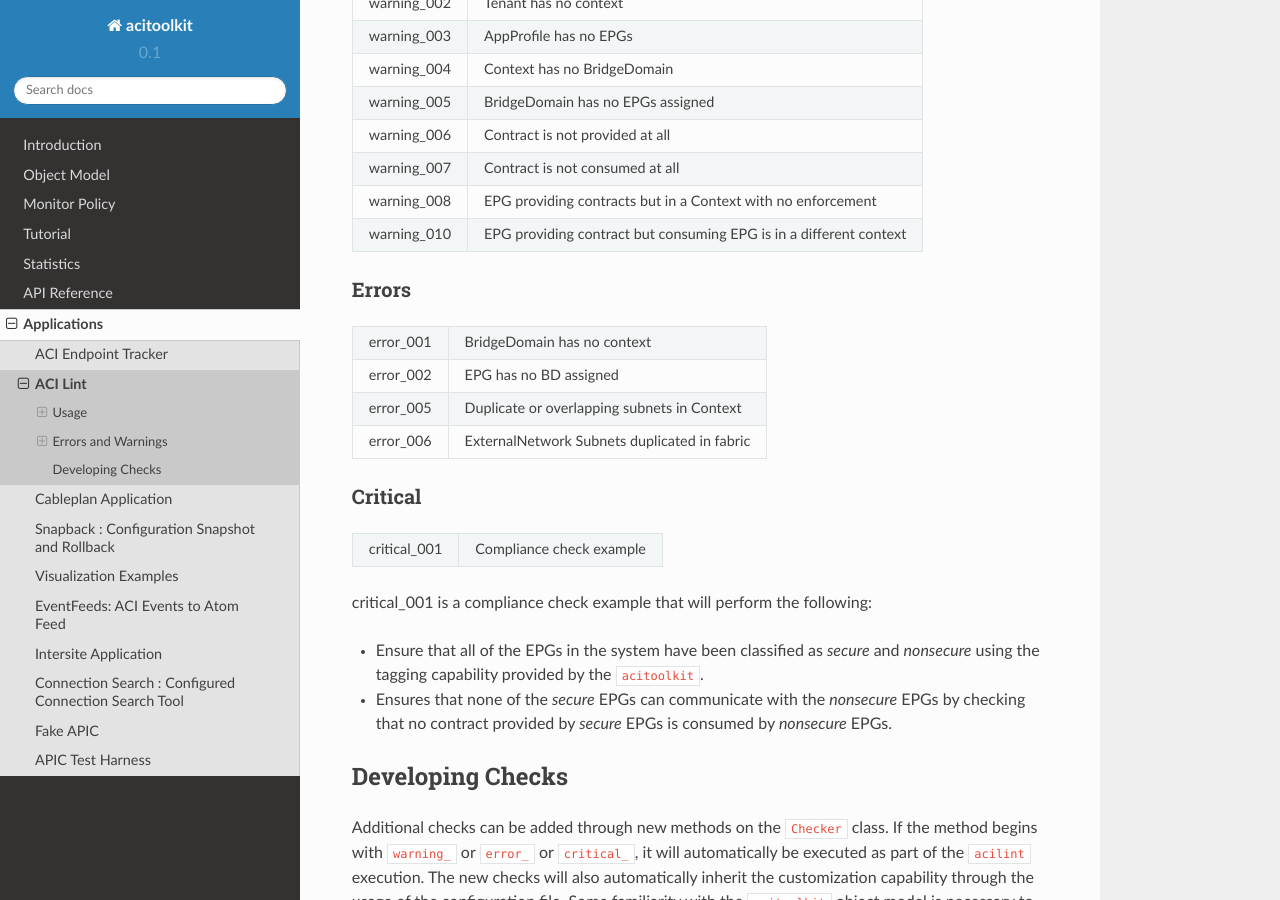
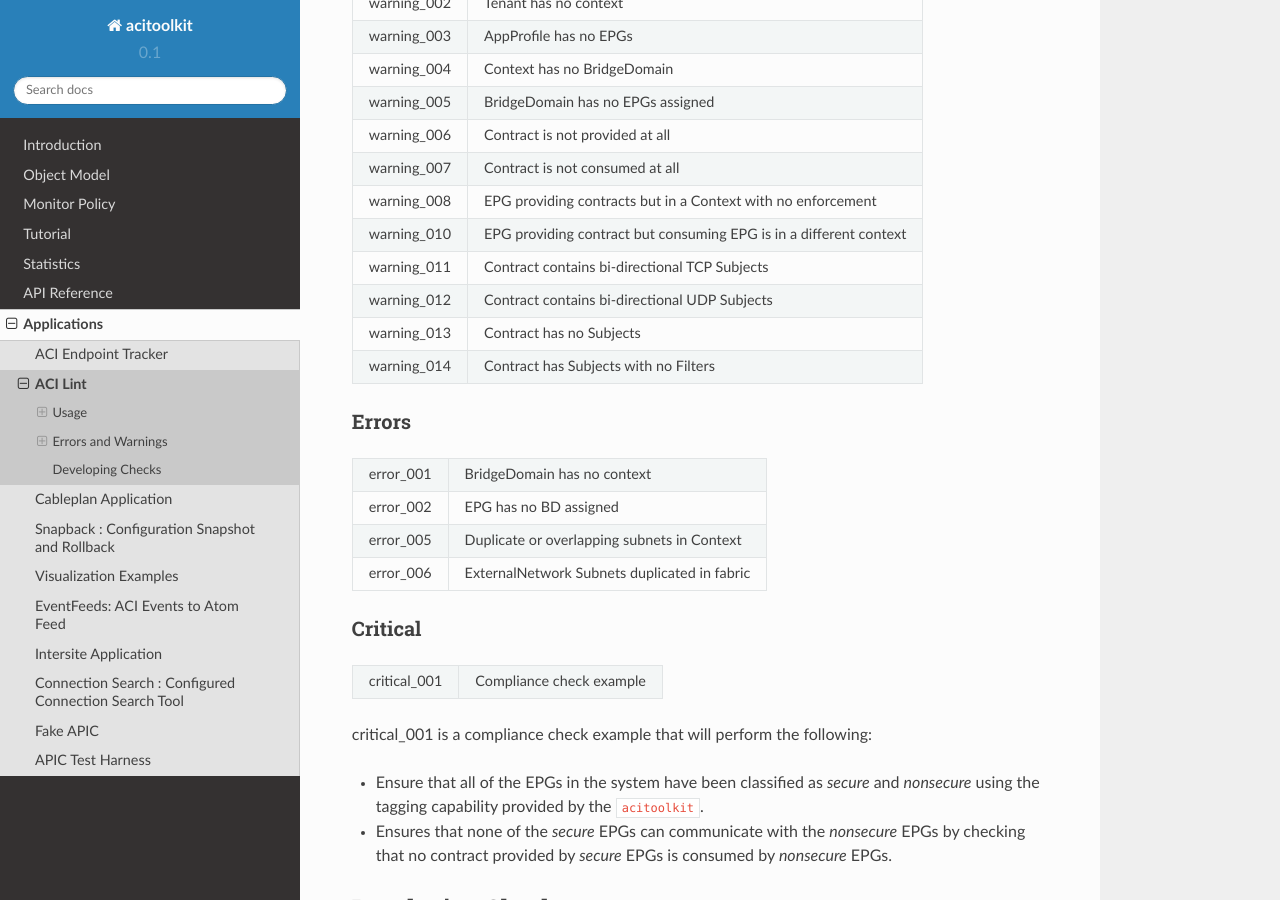
Before and after one commit to datacenter/acitoolkit, a Sphinx documentation site: the page built from docs/source/acilint.rst, in a window 1280 px wide and 900 px high, scrolled down 2615 px. Built offline with Sphinx 7.4.7 and the Read the Docs theme 2.0.0, drawn with Linux system fonts in a browser that asks for light colours.

Commit message:
Update acilint doc for new warnings.
Added documentation for warnings 11-14.

```diff
--- a/docs/source/acilint.rst
+++ b/docs/source/acilint.rst
@@ -145,6 +145,16 @@ Warnings
 |warning_010 |EPG providing contract but consuming EPG is |
 |            |in a different context                      |
 +------------+--------------------------------------------+
+|warning_011 |Contract contains bi-directional TCP        |
+|            |Subjects                                    |
++------------+--------------------------------------------+
+|warning_012 |Contract contains bi-directional UDP        |
+|            |Subjects                                    |
++------------+--------------------------------------------+
+|warning_013 |Contract has no Subjects                    |
++------------+--------------------------------------------+
+|warning_014 |Contract has Subjects with no Filters       |
++------------+--------------------------------------------+
 
 Errors
 ~~~~~~
```
